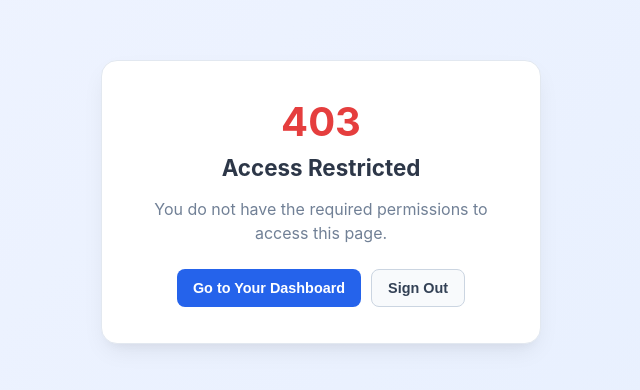
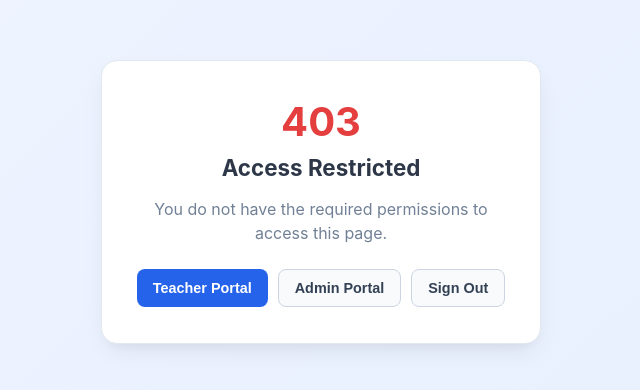
Before and after one commit to pradeepvijay2k6-ai/attendance-tracking-system, a React app in the folder frontend/: page /unauthorized in a window 1280 px wide. Shown: the part 198-588 px from the top of the page, without its empty margins (319-959 px from the left). Built offline with nearby package versions, Linux system fonts and the light colour scheme; no server answers; the HTML template or start-up script is replaced by a standard one.

Commit message:
fix(navigation): add direct portal navigation buttons to unauthorized page

```diff
--- a/frontend/src/pages/Unauthorized.jsx
+++ b/frontend/src/pages/Unauthorized.jsx
@@ -3,13 +3,7 @@ import { useAuth } from '../context/useAuth';
 
 export default function Unauthorized() {
   const navigate = useNavigate();
-  const { role, logout } = useAuth();
-
-  const handleGoHome = () => {
-    if (role === 'admin') navigate('/admin');
-    else if (role === 'student') navigate('/student');
-    else navigate('/teacher');
-  };
+  const { logout } = useAuth();
 
   return (
     <div className="auth-container">
@@ -19,9 +13,12 @@ export default function Unauthorized() {
         <p style={{ color: '#718096', marginBottom: '1.5rem', lineHeight: '1.5' }}>
           You do not have the required permissions to access this page.
         </p>
-        <div style={{ display: 'flex', gap: '10px', justifyContent: 'center' }}>
-          <button className="primary-action-btn" onClick={handleGoHome}>
-            Go to Your Dashboard
+        <div style={{ display: 'flex', gap: '10px', justifyContent: 'center', flexWrap: 'wrap' }}>
+          <button className="primary-action-btn" onClick={() => navigate('/teacher')}>
+            Teacher Portal
+          </button>
+          <button className="secondary-action-btn" onClick={() => navigate('/admin')}>
+            Admin Portal
           </button>
           <button className="secondary-action-btn" onClick={logout}>
             Sign Out
```
